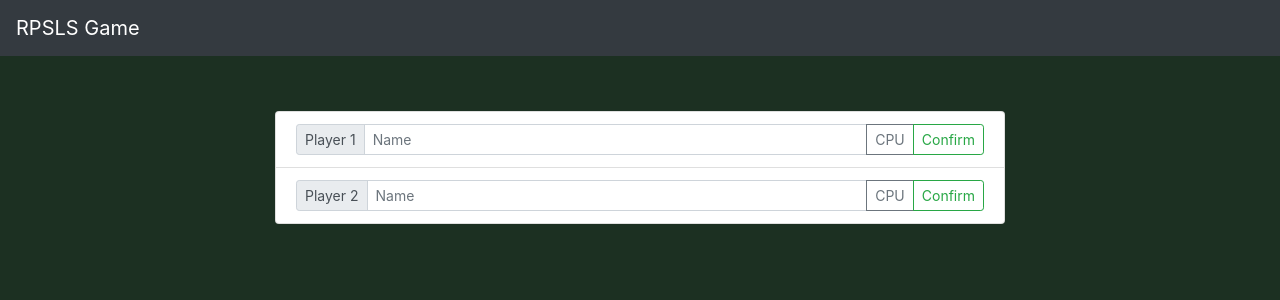
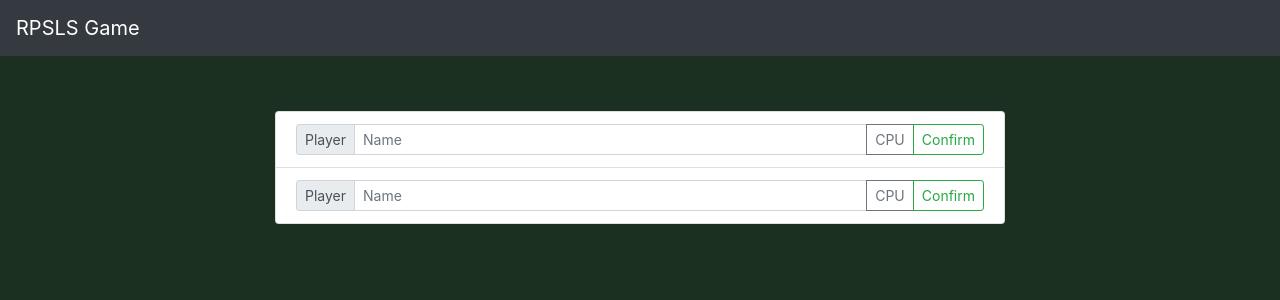
Before and after one commit to pablo1750/-pablo1750-unq-ui-pablo-g-gonzalez-trabajo-final-, a React (Create React App) app: page / in a window 1280 px wide. Shown: the top 300 px of the page. Built offline with nearby package versions, Linux system fonts and the light colour scheme.

Commit message:
dividiendo slot de jugador de jugador

```diff
--- a/src/App.js
+++ b/src/App.js
@@ -4,14 +4,9 @@ import { Game } from './components/Game';
 
 function App() {
   return (
-    <>
-    <nav class="navbar navbar-expand-lg navbar-dark bg-dark">
-      <a class="navbar-brand" href="#">RPSLS Game</a>
-    </nav>
     <div className="App">
       <Game/>
     </div>
-    </>
   );
 }
 
--- a/src/components/Cards.jsx
+++ b/src/components/Cards.jsx
@@ -78,8 +78,8 @@ export const whoWins = (card1, card2) => {
 export const Card = (props) => {
   return (
     <>
-      <div className="card" style={{width: props.width ? props.width : "100%"}}>
-        <img src={props.card.image} style={{width: "100%"}} className="rounded mx-auto d-block " alt="card-image"/>
+      <div className="card" style={{width: "100%", textAlign: "center", backgroundColor: "rgba(255, 255, 255, 0.192)"}} >
+        <img src={props.card.image} style={{width: props.width ? props.width : "100%"}} className="rounded mx-auto d-block p-1 m-0" alt="card-image"/>
       </div>
    </>
   )
--- a/src/components/Game.jsx
+++ b/src/components/Game.jsx
@@ -1,8 +1,12 @@
 import React from 'react';
+import { Nav } from './Nav';
 import { Session } from './Session';
 
 export const Game = (props) => {
   return (
-    <Session />
+    <>
+      <Nav />
+      <Session />
+    </>
   )
 }
--- /dev/null
+++ b/src/components/Nav.jsx
@@ -0,0 +1,9 @@
+import React from 'react';
+
+export const Nav = (props) => {
+  return (
+    <nav class="navbar navbar-expand-lg navbar-dark bg-dark">
+      <a class="navbar-brand" href="#">RPSLS Game</a>
+    </nav>
+  )
+}
--- a/src/components/Player.jsx
+++ b/src/components/Player.jsx
@@ -16,6 +16,7 @@ export const PLAYER_STATUS = {
 export const playerEmpty = (readonly) => {
   return {
     ok: false,
+    index: 0,
     name : "",
     victories : 0,
     score : 0,
@@ -43,7 +44,7 @@ export const Player = (props) => {
   }
 
   return (
-    <div className={`card text-white ${props.turn ? "bg-primary" : "bg-secondary"} ${props.data.status == PLAYER_STATUS.ROUND_WINNER && "blink bg-warning"}`}>
+    <div className={`card player text-white ${props.turn ? "bg-primary" : "bg-secondary"} ${props.data.status == PLAYER_STATUS.ROUND_WINNER && "blink bg-warning"}`} style={{minWidth: "160px"}}>
       <div className="card-header">
         {props.data.name} {props.data.victories > 0 && <span class="badge badge-primary badge-pill" title="victories">{props.data.victories}</span>}
       </div>
--- a/src/components/PlayerConfig.jsx
+++ b/src/components/PlayerConfig.jsx
@@ -12,7 +12,7 @@ export const PlayerConfig = (props) => {
       setError(true);
       return;
     }
-    playerConfirm();
+    props.onConfirmPlayer(props.slotIndex, {...data, ok: true});
   }
 
   const handleNameChange = (event) => {
@@ -27,9 +27,6 @@ export const PlayerConfig = (props) => {
     setData({...data, name: "", type: USER_TYPE.HUMAN});
   }
 
-  const playerConfirm = () => {
-    props.onConfirmPlayer(props.index, {...data, victories: 0, score: 0, ok: true, status: PLAYER_STATUS.PLAYING, cardSelected: undefined});
-  }
 
   return (
     <>
@@ -37,14 +34,14 @@ export const PlayerConfig = (props) => {
         <form className={`${error && "was-validated"}`} onSubmit={handleSubmit} noValidate>
 
           <div class="input-group input-group-sm">
-            <div className="input-group-prepend"><span className="input-group-text"> Player {props.index+1}</span></div>
+            <div className="input-group-prepend"><span className="input-group-text">Player</span></div>
             <input className="form-control" placeholder="Name" value={data.name} autofocus tabIndex="0" disabled={data.type == USER_TYPE.CPU} onChange={handleNameChange} required/>
 
             <div class="input-group-append">
               {data.type == USER_TYPE.CPU && <button type="button" className="btn btn-outline-secondary" onClick={handleHumanClick}>HUMAN</button>}
               {data.type == USER_TYPE.HUMAN && <button type="button" className="btn btn-outline-secondary" onClick={handleCpuClick}>CPU</button>}
               <button type="submit" className="btn btn-outline-success">Confirm</button>
-          {!data.readonly && <button className="btn btn-outline-danger" onClick={() => props.onCancelPlayer(props.index)}>Cancel</button>}
+              {!data.readonly && <button className="btn btn-outline-danger" onClick={() => props.onCancelPlayer(props.data)}>Cancel</button>}
             </div>
           </div>
             <div class="invalid-feedback">
--- a/src/components/Session.jsx
+++ b/src/components/Session.jsx
@@ -19,29 +19,28 @@ export const emptySession = {
       playerEmpty(true),
       playerEmpty(true),
     ],
+    players: [],
     start: false,
     current: null,
-    endRound: false,
     state: SESSION_STATE.CONFIG,
-    roundHasWinner: false
+    roundHasWinner: false,
+    playersCounter: 0
   }
 
 export const Session = (props) => {
 
   const [data, setData] = useState(emptySession);
-
   const [ok, setOk] = useState(false);
-  const [playerReadyCountDown, setPlayerReadyCountDown] = useState(0);
 
   useEffect(() => {
     //update every players settings ok for start
-    setOk(data.playersSlots.every((player, index) => player.ok));
+    setOk(data.playersSlots.length === 0);
   }, [data.playersSlots] );
 
   useEffect(() => {
 
     //update end of round (si todos los jugadores en estado PLAYING tienen carta seleccionada)
-    if(data.playersSlots.filter(player => player.status === PLAYER_STATUS.PLAYING).every(player => !!player.cardSelected)){
+    if(data.players.length > 0 && data.players.filter(player => player.status === PLAYER_STATUS.PLAYING).every(player => !!player.cardSelected)){
       setData({
         ...data,
         state : SESSION_STATE.END_ROUND
@@ -50,13 +49,13 @@ export const Session = (props) => {
     }
 
     //si el usuario actual no esta jugando porque perdio le pongo una carga cubierta
-    if( data.current in data.playersSlots && data.playersSlots[data.current].status === PLAYER_STATUS.ROUND_LOST) {
+    if( data.current in data.players && data.players[data.current].status === PLAYER_STATUS.ROUND_LOST) {
       handleCardSelect(coveredCard);
       return;
     }
 
     //si el usuario actual es la maquina, dejo un tiempo de espera para que parezca que la cpu esta pensando antes de decidir
-    if( data.current in data.playersSlots && data.playersSlots[data.current].type === USER_TYPE.CPU) {
+    if( data.current in data.players && data.players[data.current].type === USER_TYPE.CPU) {
       handlePlayerReady();
       setTimeout(() => {
         handleCardSelect(cards[getRandomInt(0,5)]);;
@@ -64,27 +63,39 @@ export const Session = (props) => {
     }
   }, [data.current] );
 
-  useEffect(() => {
-    if(data.endRound){
-      alert("end round")
-    }
-
-  }, [data.endRound] );
-
   const nextTurn = () => {
     return data.current + 1;
   }
 
-  const handleRemovePlayer = (index) => {
-    setData({...data, playersSlots: data.playersSlots.filter((player, j) => j !== index)});
+  const handleRemovePlayer = (player) => {
+    setData({...data, players: data.players.filter(item => item !== player)});
   }
 
+  const handleRemovePlayerSlot = (slot) => {
+    setData({...data, playersSlots: data.playersSlots.filter(item => item !== slot)});
+  }
+
+  /*
   const handleConfirmPlayer = (index, player) =>{
     setData({
       ...data,
       playersSlots: data.playersSlots.map((item, j) => {
         return (j === index) ? player : item;
-      })
+      }),
+      playersCounter: data.playersCounter++
+    });
+  };
+  */
+
+  const handleConfirmPlayer = (slotIndex, player) =>{
+    setData({
+      ...data,
+      players: [
+        ...data.players,
+        {...player, index: data.playersCounter}
+      ],
+      playersCounter: data.playersCounter + 1,
+      playersSlots: data.playersSlots.filter((item, index) => index !== slotIndex)
     });
   };
 
@@ -117,7 +128,7 @@ export const Session = (props) => {
   const handleShowResults = () => {
 
 
-    const cardsSelected = data.playersSlots
+    const cardsSelected = data.players
       .filter(player => player.status == PLAYER_STATUS.PLAYING)
       .map(player => player.cardSelected);
 
@@ -139,12 +150,12 @@ export const Session = (props) => {
       ...data,
       state: SESSION_STATE.SHOW_RESULTS,
       roundHasWinner: hasWinner,
-      playersSlots: data.playersSlots.map((player) => {
+      players: data.players.map((player) => {
         if(player.status !== PLAYER_STATUS.PLAYING){
           return player;
         }else{
           const score = scores.find(s => s.name === player.cardSelected.name).value
-          console.log({cardsSelected: cardsSelected, scores: scores, maxScore: maxScore, hasWinner: hasWinner, winnersStatus: winnersStatus, player: player, score: score});
+          //console.log({cardsSelected: cardsSelected, scores: scores, maxScore: maxScore, hasWinner: hasWinner, winnersStatus: winnersStatus, player: player, score: score});
           return {
             ...player,
             score: score,
@@ -237,27 +248,28 @@ export const Session = (props) => {
             <>
               <div className="row" style={{minHeight: "55px"}}>
                 <div className="col col-12 mh-100">
-                  {ok && <button className="btn btn-primary m-1" onClick={handleStart}>Board</button>}
-                  {data.playersSlots.some(player => player.ok) > 0 && <button className="btn btn-danger m-1" onClick={handleRestart}>Restart</button>}
+                  {ok && <button className="btn btn-success m-1" onClick={handleStart}>Board</button>}
+                  {data.players.length > 0 && <button className="btn btn-danger m-1" onClick={handleRestart}>Restart</button>}
                 </div>
               </div>
               <div className="row">
-                <div className="col col-2"> </div>
-                <div className="col col-8">
+                <div className="col col-2 d-none d-sm-none d-md-block"> </div>
+                <div className="col col-12 col-md-8 ">
                   <ul className="list-group">
 
-                    {data.playersSlots.map((player, index) => {
-                      return player.ok &&
-                      <li className="list-group-item d-flex justify-content-between align-items-center" key={`playerOk-${index}`}>
+                    {data.players.map(player =>
+                      <li className="list-group-item d-flex justify-content-between align-items-center" key={`playerOk-${player.index}`}>
                         {player.name}
                         <span class="badge badge-secondary badge-pill">{player.victories}</span>
                       </li>
-                    })}
-                    {data.playersSlots.map((player, index) => {
-                      return !data.start && !player.ok && <li className="list-group-item" key={`playerSlot-${index}`}>
-                        <PlayerConfig index={index} data={player} onRemovePlayer={handleRemovePlayer} onConfirmPlayer={handleConfirmPlayer} onCancelPlayer={handleRemovePlayer}/>
+                    )}
+
+                    {data.playersSlots.map((playerSlot, index) =>
+                      <li className="list-group-item" key={`playerSlot-${index}`}>
+                        <PlayerConfig data={playerSlot} slotIndex={index} onConfirmPlayer={handleConfirmPlayer} onCancelPlayer={handleRemovePlayerSlot}/>
                       </li>
-                    })}
+                    )}
+
                     {ok &&
                       <li className="list-group-item">
                         <button className="btn btn-primary" onClick={handleAddPlayerSlot}>Add Player</button>
@@ -265,7 +277,7 @@ export const Session = (props) => {
                     }
                   </ul>
                 </div>
-                <div className="col col-2"> </div>
+                <div className="col col-2 d-none d-sm-none d-md-block"> </div>
               </div>
             </>
           }
@@ -283,7 +295,7 @@ export const Session = (props) => {
                 </div>
               </div>
               <div className="row">
-                {data.playersSlots.map((player, index) => player.ok &&
+                {data.players.map((player, index) => player.ok && player.status != PLAYER_STATUS.ROUND_LOST &&
                   <div className="col-6 col-md-4 col-lg-2 mb-3">
                     <Player key={`playerSession-${index}`} data={player} onReady={handlePlayerReady} turn={index == data.current} readyCountDown={data.playerReadyCountDown} show={data.state >= SESSION_STATE.SHOW_CARDS} />
                   </div>
```
Also changed, not shown: src/App.css (+8 -17 lines), src/components/MenuButton.jsx (deleted), 1 other file (tests, documents, lock files or other folders).
